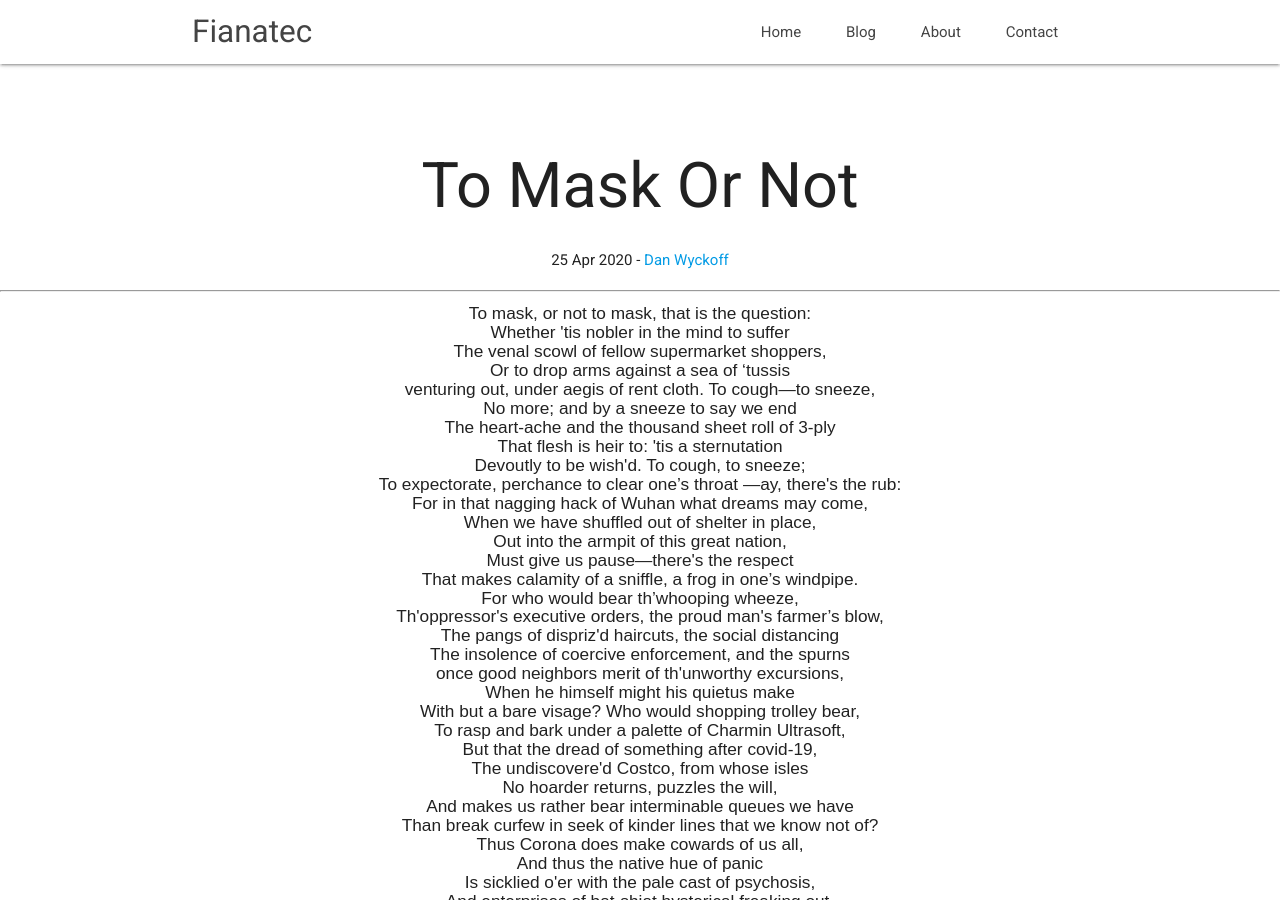
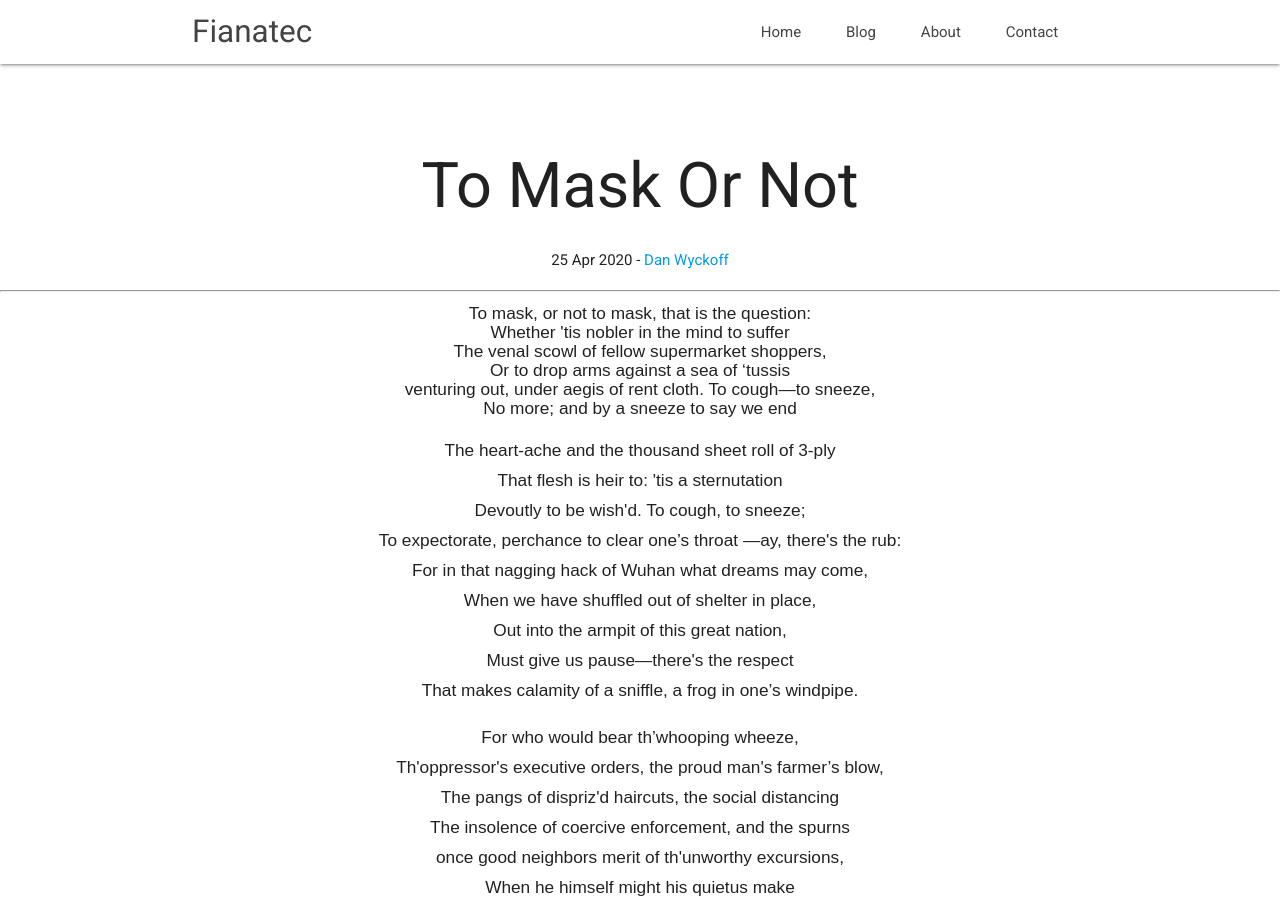
Before and after one commit to fianatec/fianatec.github.io, a Jekyll site: the page built from _posts/2020-04-25-To-Mask-Or-Not.md, in a window 1280 px wide and 900 px high. Built offline with Jekyll 4.4.1, drawn with Linux system fonts in a browser that asks for light colours; nearby versions of some CDN libraries.

Commit message:
Update 2020-04-25-To-Mask-Or-Not.md

```diff
--- a/_posts/2020-04-25-To-Mask-Or-Not.md
+++ b/_posts/2020-04-25-To-Mask-Or-Not.md
@@ -9,6 +9,7 @@ The venal scowl of fellow supermarket shoppers,<br/>
 Or to drop arms against a sea of ‘tussis<br/>
 venturing out, under aegis of rent cloth. To cough—to sneeze,<br/>
 No more; and by a sneeze to say we end<br/>
+<p/>
 The heart-ache and the thousand sheet roll of 3-ply<br/>
 That flesh is heir to: 'tis a sternutation<br/>
 Devoutly to be wish'd. To cough, to sneeze;<br/>
@@ -18,6 +19,7 @@ When we have shuffled out of shelter in place,<br/>
 Out into the armpit of this great nation,<br/>
 Must give us pause—there's the respect<br/>
 That makes calamity of a sniffle, a frog in one’s windpipe.<br/>
+<p/>
 For who would bear th’whooping wheeze,<br/>
 Th'oppressor's executive orders, the proud man's farmer’s blow,<br/>
 The pangs of dispriz'd haircuts, the social distancing<br/>
@@ -31,6 +33,7 @@ The undiscovere'd Costco, from whose isles<br/>
 No hoarder returns, puzzles the will,<br/>
 And makes us rather bear interminable queues we have<br/>
 Than break curfew in seek of kinder lines that we know not of?<br/>
+<p/>
 Thus Corona does make cowards of us all,<br/>
 And thus the native hue of panic<br/>
 Is sicklied o'er with the pale cast of psychosis,<br/>
```
